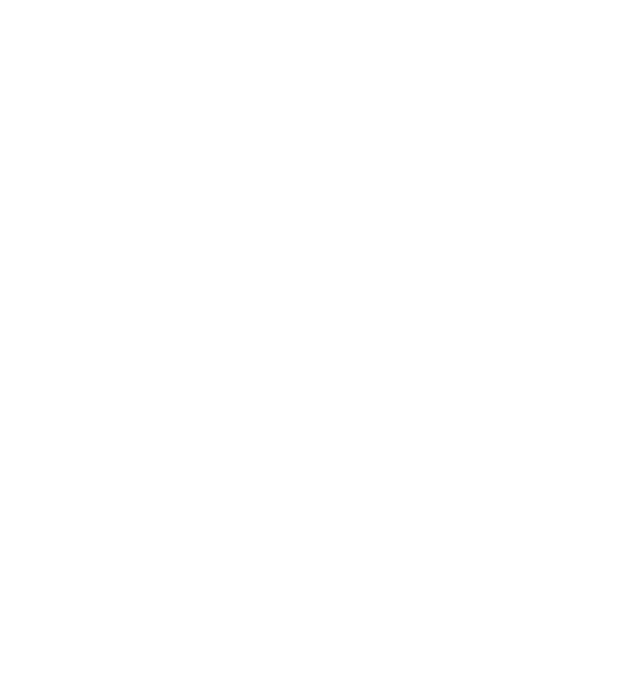
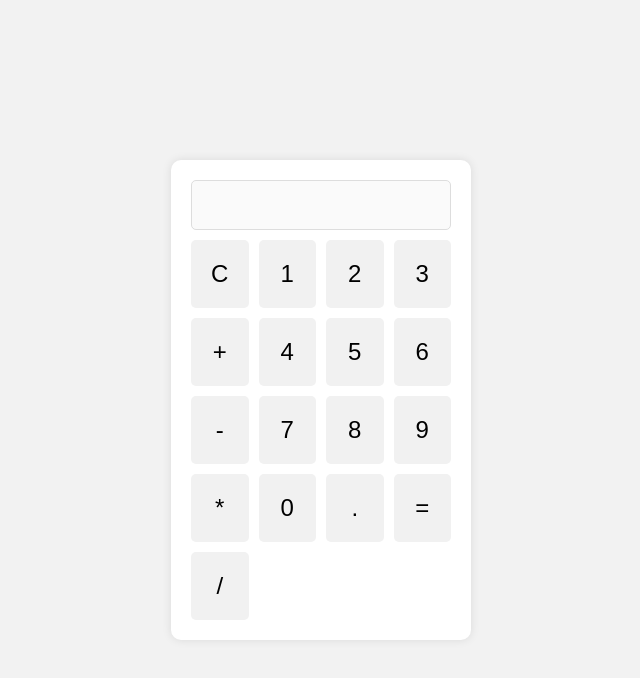
Before and after one commit to PedroCaso/aulasDW2025, a plain HTML site: page aula20-03/calculadora.html in a window 1280 px wide. Shown: the whole page, without its empty margins (319-959 px from the left). Drawn offline with Linux system fonts and the light colour scheme.

Commit message:
calculommit

```diff
--- a/aula20-03/calculadora.html
+++ b/aula20-03/calculadora.html
@@ -3,11 +3,35 @@
 <head>
     <meta charset="UTF-8">
     <title>calculadora</title>
- <link rel="stylesheet" href="css/style.css">
+ <link rel="stylesheet" href="css/calculadoraS.css">
  <link rel="stylesheet" href="css/reset.css">
 </head>
 <body>
+    <div class="calculator">
+      <input type="text" id="display" disabled>
+      <div class="buttons">
+        <button onclick="clearDisplay()">C</button>
+        <button onclick="appendToDisplay('1')">1</button>
+        <button onclick="appendToDisplay('2')">2</button>
+        <button onclick="appendToDisplay('3')">3</button>
+        <button onclick="appendToDisplay('+')">+</button>
 
+        <button onclick="appendToDisplay('4')">4</button>
+        <button onclick="appendToDisplay('5')">5</button>
+        <button onclick="appendToDisplay('6')">6</button>
+        <button onclick="appendToDisplay('-')">-</button>
+
+        <button onclick="appendToDisplay('7')">7</button>
+        <button onclick="appendToDisplay('8')">8</button>
+        <button onclick="appendToDisplay('9')">9</button>
+        <button onclick="appendToDisplay('*')">*</button>
+
+        <button onclick="appendToDisplay('0')">0</button>
+        <button onclick="appendToDisplay('.')">.</button>
+        <button onclick="calculateResult()">=</button>
+        <button onclick="appendToDisplay('/')">/</button>
+      </div>
+    </div>
 </body>
 <script src="js/calculadora.js"></script>
 </html>
--- /dev/null
+++ b/aula20-03/css/calculadoraS.css
@@ -0,0 +1,52 @@
+* {
+    margin: 0;
+    padding: 0;
+    box-sizing: border-box;
+  }
+
+  body {
+    display: flex;
+    justify-content: center;
+    align-items: center;
+    height: 100vh;
+    background-color: #f2f2f2;
+  }
+
+  .calculator {
+    background-color: #fff;
+    padding: 20px;
+    border-radius: 10px;
+    box-shadow: 0px 0px 10px rgba(0, 0, 0, 0.1);
+    width: 300px;
+  }
+
+  #display {
+    width: 100%;
+    height: 50px;
+    font-size: 2em;
+    text-align: right;
+    margin-bottom: 10px;
+    padding: 10px;
+    border: 1px solid #ddd;
+    border-radius: 5px;
+  }
+
+  .buttons {
+    display: grid;
+    grid-template-columns: repeat(4, 1fr);
+    gap: 10px;
+  }
+
+  button {
+    padding: 20px;
+    font-size: 1.5em;
+    background-color: #f1f1f1;
+    border: none;
+    border-radius: 5px;
+    cursor: pointer;
+    transition: background-color 0.3s;
+  }
+
+  button:hover {
+    background-color: #ddd;
+  }
--- a/aula20-03/js/calculadora.js
+++ b/aula20-03/js/calculadora.js
@@ -0,0 +1,16 @@
+function clearDisplay() {
+    document.getElementById('display').value = '';
+  }
+
+  function appendToDisplay(value) {
+    document.getElementById('display').value += value;
+  }
+
+  function calculateResult() {
+    const display = document.getElementById('display');
+    try {
+      display.value = eval(display.value);
+    } catch (error) {
+      display.value = 'Erro';
+    }
+  }
```
